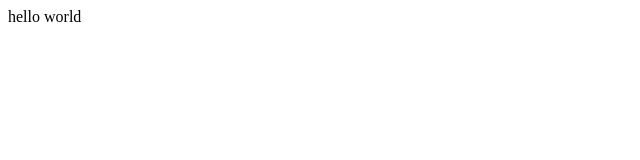
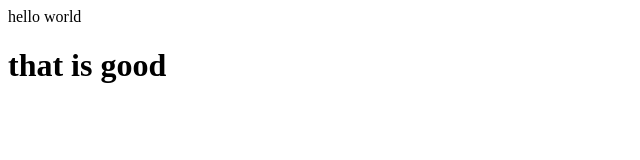
Before and after one commit to Admireiihmr/iihmr, a plain HTML site: page index.html in a window 1280 px wide. Shown: the whole page, without its empty margins (0-640 px from the left). Drawn offline with Linux system fonts and the light colour scheme.

Commit message:
new change

```diff
--- a/index.html
+++ b/index.html
@@ -1 +1,2 @@
 <p>hello world</p>
+<h1>that is good </h1>
```
Also changed, not shown: 1 other file.
